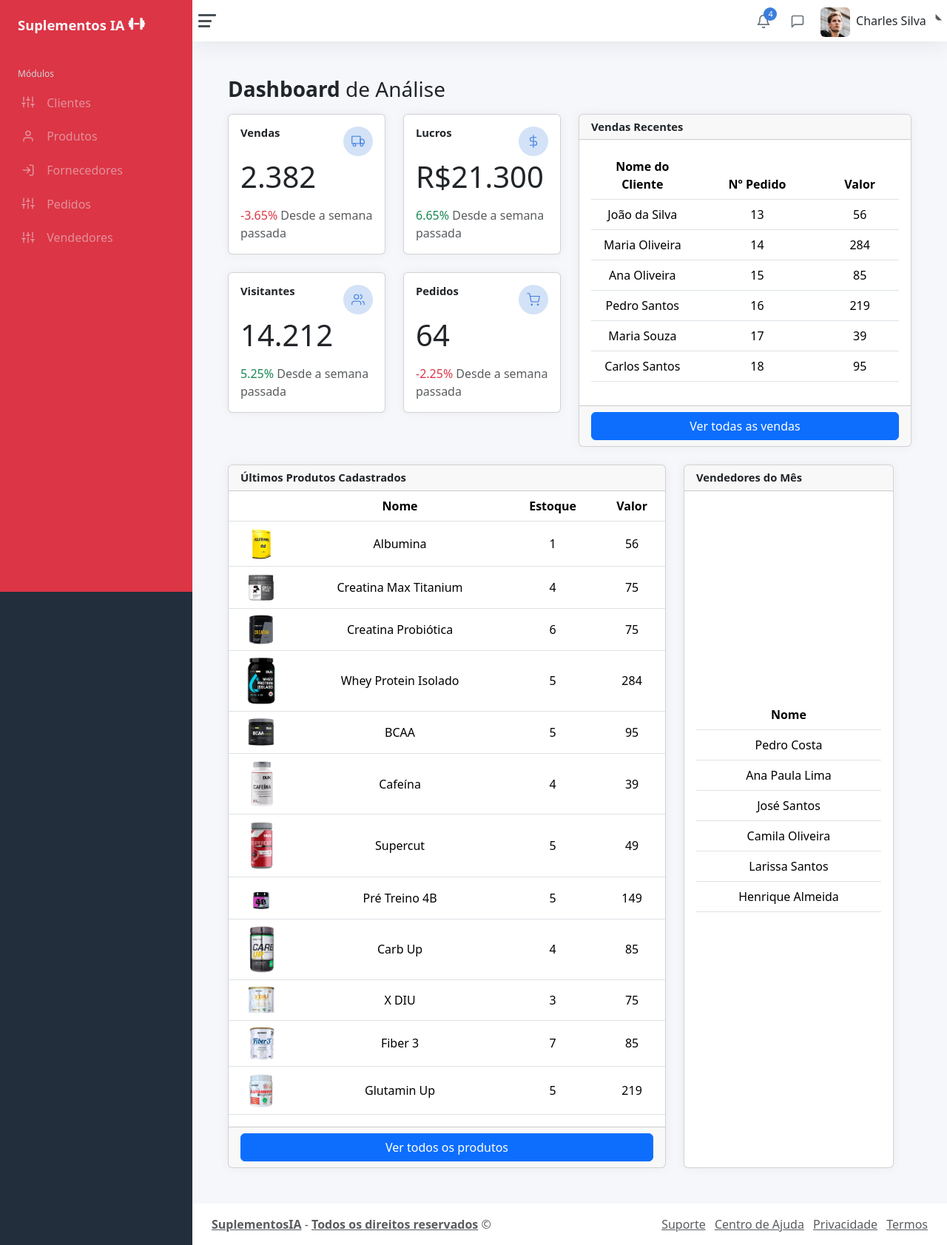
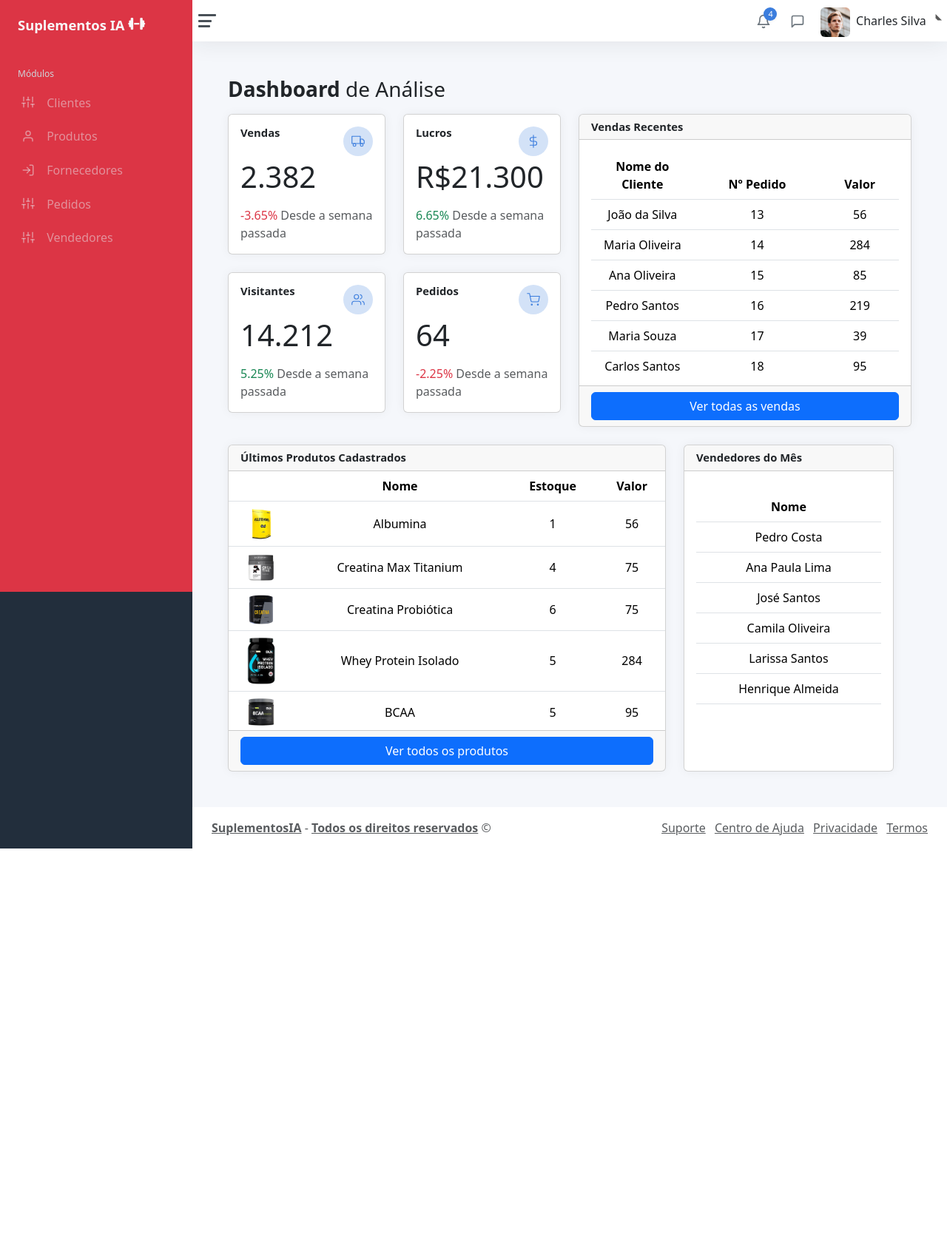
Before and after one commit to pablohenriquealves/dashboard-suplementos-ia, a PHP site: page / in a window 1280 px wide. Shown: the whole page at 74% size. After the commit the page ends 1147 px from the top, so only its background shows below. Run offline with PHP 8.4, Linux system fonts and the light colour scheme; data comes from the database, SQL or seed files in the repository.

Commit message:
adicionado overflow e max-height a tables

```diff
--- a/static/conexao.php
+++ b/static/conexao.php
@@ -1,5 +1,5 @@
 <?php
-$conexao = mysqli_connect("localhost", "root", "", "suplementosia");
+$conexao = mysqli_connect("localhost", "root", "", "suplementosia", "3307");
 
     if(!$conexao){
         die('Não foi possível conectar ao banco de dados'.mysqli_connect_error());
--- a/static/corpo.php
+++ b/static/corpo.php
@@ -106,7 +106,7 @@
         </div>
 
         <div class="card-body py-3">
-                <div class="table-responsive overflow-auto">
+		<div class="overflow-auto" style="max-height: 300px;">
                     <table class="table">
                         <thead>
                             <tr class="text-center">
@@ -155,7 +155,7 @@
             <div class="card-header">
                 <h5 class="card-title mb-0">Últimos Produtos Cadastrados</h5>
             </div>
-            <div class="table-responsive overflow-auto">
+            <div class="overflow-auto" style="max-height: 350px;">
                 <table class="table">
                     <thead>
                         <tr class="text-center">
@@ -202,7 +202,7 @@
 								</div>
 								<div class="card-body d-flex w-100">
 									<div class="align-self-center chart chart-lg">
-										<div class="table-responsive overflow-auto">
+									<div class="overflow-auto" style="max-height: 350px;">
                 <table class="table">
                     <thead>
                         <tr class="text-center">
--- a/static/formcliente.php
+++ b/static/formcliente.php
@@ -118,7 +118,8 @@
 
 			<div class="main">
 				<div
-					class="table-responsive"
+					class="overflow-auto" style="max-height: 600px;"
+
 				>
 					<table class="table table-bordered">
 						<thead>
--- a/static/formfornecedor.php
+++ b/static/formfornecedor.php
@@ -111,8 +111,7 @@
 
 			<div class="main">
 				<div
-					class="table-responsive overflow-auto"
-				>
+				class="overflow-auto" style="max-height: 600px;"				>
 					<table
 						class="table table-bordered"
 					>
--- a/static/formpedidos.php
+++ b/static/formpedidos.php
@@ -110,8 +110,7 @@
 
 <div class="main">
 				<div
-					class="table-responsive overflow-auto"
-				>
+				class="overflow-auto" style="max-height: 600px;"				>
 					<table
 						class="table table-bordered"
 					>
--- a/static/formproduto.php
+++ b/static/formproduto.php
@@ -128,8 +128,7 @@
 
 				<div class="main">
 				<div
-					class="table-responsive overflow-auto"
-				>
+				class="overflow-auto" style="max-height: 600px;"				>
 					<table
 						class="table table-bordered"
 					>
--- a/static/formvendedor.php
+++ b/static/formvendedor.php
@@ -66,7 +66,7 @@
 
 					<div class="main">
 						<div
-					class="table-responsive overflow-auto"
+					class="overflow-auto"
 				>
 					<table
 						class="table table-bordered"
```
